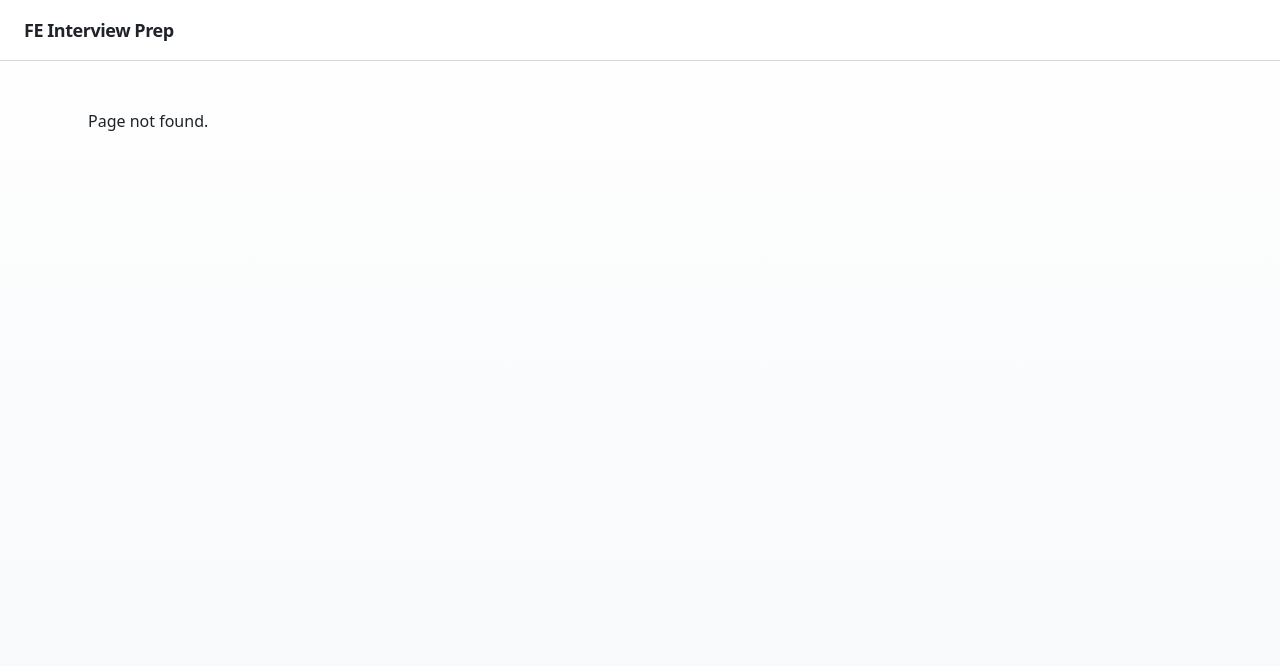
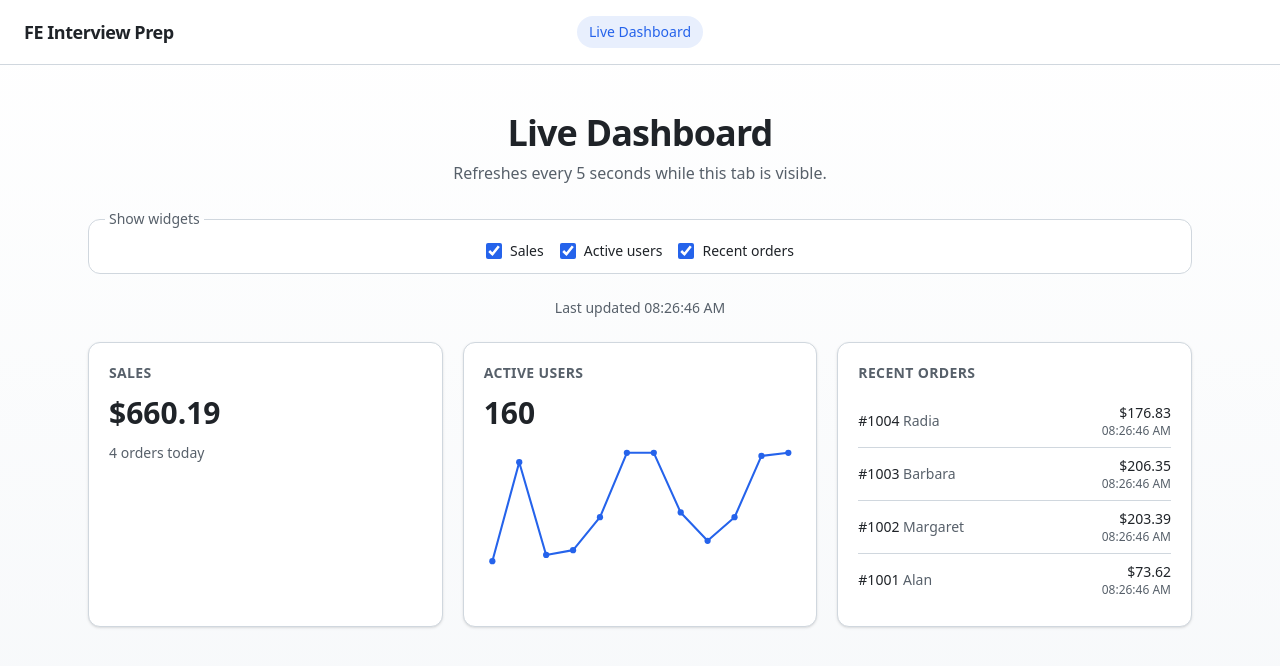
Before and after one commit to Aswathy-A-P/frontend-interview-prep, a React (Vite) app: page /dashboard in a window 1280 px wide. Before the commit this address had no page. Shown: the top 666 px of the page. Built offline with nearby package versions, Linux system fonts and the light colour scheme.

Commit message:
Add the live dashboard page and route

```diff
--- a/src/App.tsx
+++ b/src/App.tsx
@@ -1,5 +1,6 @@
 import { NavLink, Route, Routes } from 'react-router-dom';
 import HomePage from './pages/HomePage.tsx';
+import DashboardPage from './features/dashboard/DashboardPage.tsx';
 import { cn } from './lib/cn.ts';
 import { questions } from './questions.ts';
 
@@ -36,6 +37,7 @@ function App() {
       <main className="mx-auto max-w-6xl px-6 py-10 sm:py-12">
         <Routes>
           <Route path="/" element={<HomePage />} />
+          <Route path="/dashboard" element={<DashboardPage />} />
           <Route path="*" element={<p>Page not found.</p>} />
         </Routes>
       </main>
--- /dev/null
+++ b/src/features/dashboard/DashboardPage.tsx
@@ -0,0 +1,66 @@
+import Page from '../../components/ui/Page.tsx';
+import ActiveUsersWidget from './components/ActiveUsersWidget.tsx';
+import RecentOrdersWidget from './components/RecentOrdersWidget.tsx';
+import SalesWidget from './components/SalesWidget.tsx';
+import WidgetToggles from './components/WidgetToggles.tsx';
+import { formatTime } from './format.ts';
+import { useDashboardPolling } from './useDashboardPolling.ts';
+import { useWidgetVisibility } from './useWidgetVisibility.ts';
+
+const RETRY_BUTTON_CLASS =
+  'rounded-md bg-accent px-3 py-1.5 text-sm font-medium text-white hover:bg-accent-strong';
+
+function DashboardPage() {
+  const { state, retry } = useDashboardPolling();
+  const { visibility, toggle } = useWidgetVisibility();
+
+  return (
+    <Page
+      title="Live Dashboard"
+      description="Refreshes every 5 seconds while this tab is visible."
+      width="xl"
+    >
+      <WidgetToggles visibility={visibility} onToggle={toggle} />
+
+      {state.status === 'loading' ? (
+        <p role="status" className="text-center text-muted">
+          Loading dashboard…
+        </p>
+      ) : null}
+
+      {state.status === 'error' ? (
+        <div role="alert" className="space-y-3 text-center">
+          <p className="text-danger">Could not load the dashboard.</p>
+          <button type="button" onClick={retry} className={RETRY_BUTTON_CLASS}>
+            Retry
+          </button>
+        </div>
+      ) : null}
+
+      {state.status === 'ready' ? (
+        <>
+          <div className="flex flex-wrap items-center justify-center gap-3 text-sm">
+            <p className="text-muted">Last updated {formatTime(state.updatedAt)}</p>
+            {state.refreshFailed ? (
+              <p role="alert" className="flex items-center gap-3 text-danger">
+                Refresh failed, showing the last data.
+                <button type="button" onClick={retry} className={RETRY_BUTTON_CLASS}>
+                  Retry
+                </button>
+              </p>
+            ) : null}
+          </div>
+          <div className="grid gap-5 md:grid-cols-2 lg:grid-cols-3">
+            {visibility.sales ? <SalesWidget sales={state.data.sales} /> : null}
+            {visibility.activeUsers ? <ActiveUsersWidget points={state.data.activeUsers} /> : null}
+            {visibility.recentOrders ? (
+              <RecentOrdersWidget orders={state.data.recentOrders} />
+            ) : null}
+          </div>
+        </>
+      ) : null}
+    </Page>
+  );
+}
+
+export default DashboardPage;
--- a/src/questions.ts
+++ b/src/questions.ts
@@ -5,4 +5,12 @@ export interface Question {
   summary: string;
 }
 
-export const questions: Question[] = [];
+export const questions: Question[] = [
+  {
+    number: 4,
+    title: 'Live Dashboard',
+    path: '/dashboard',
+    summary:
+      'A self-refreshing dashboard that pauses while the tab is hidden and remembers which widgets you show.',
+  },
+];
```
Also changed, not shown: 1 other file (tests, documents, lock files or other folders).
